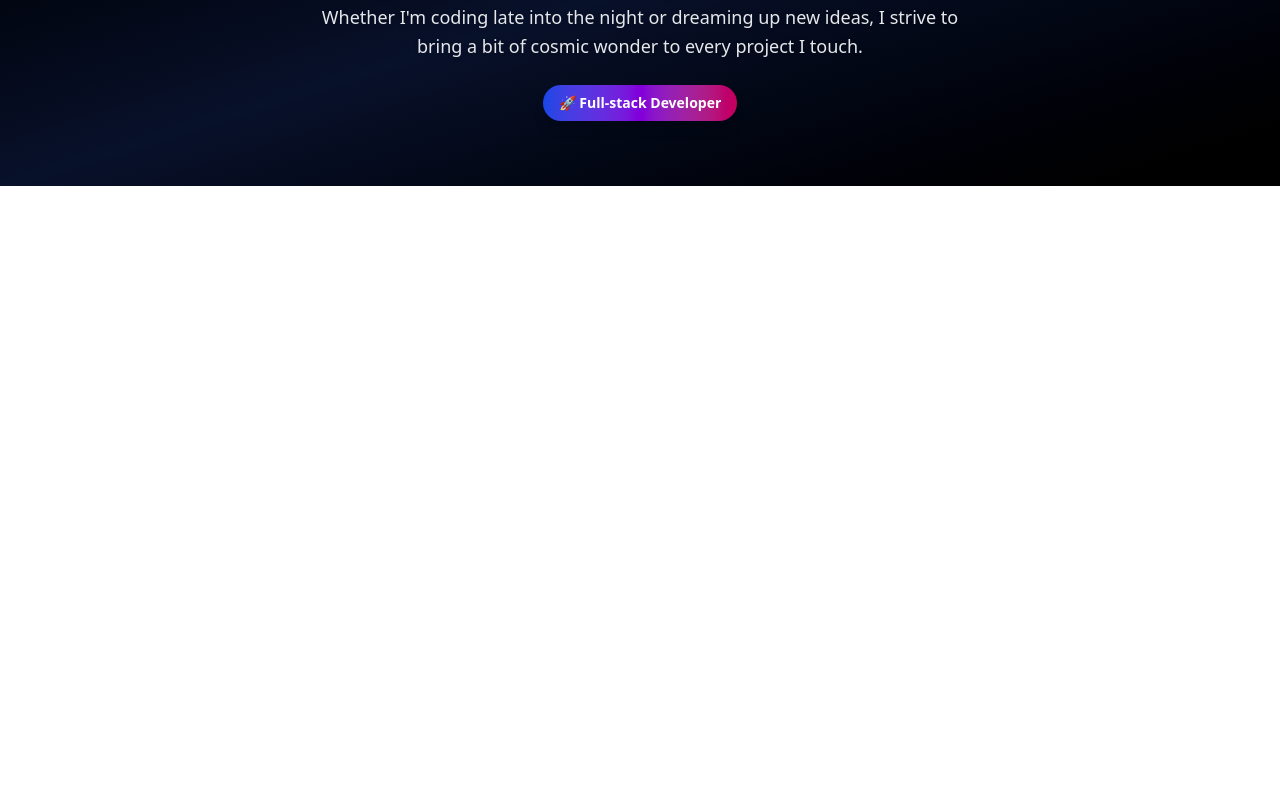
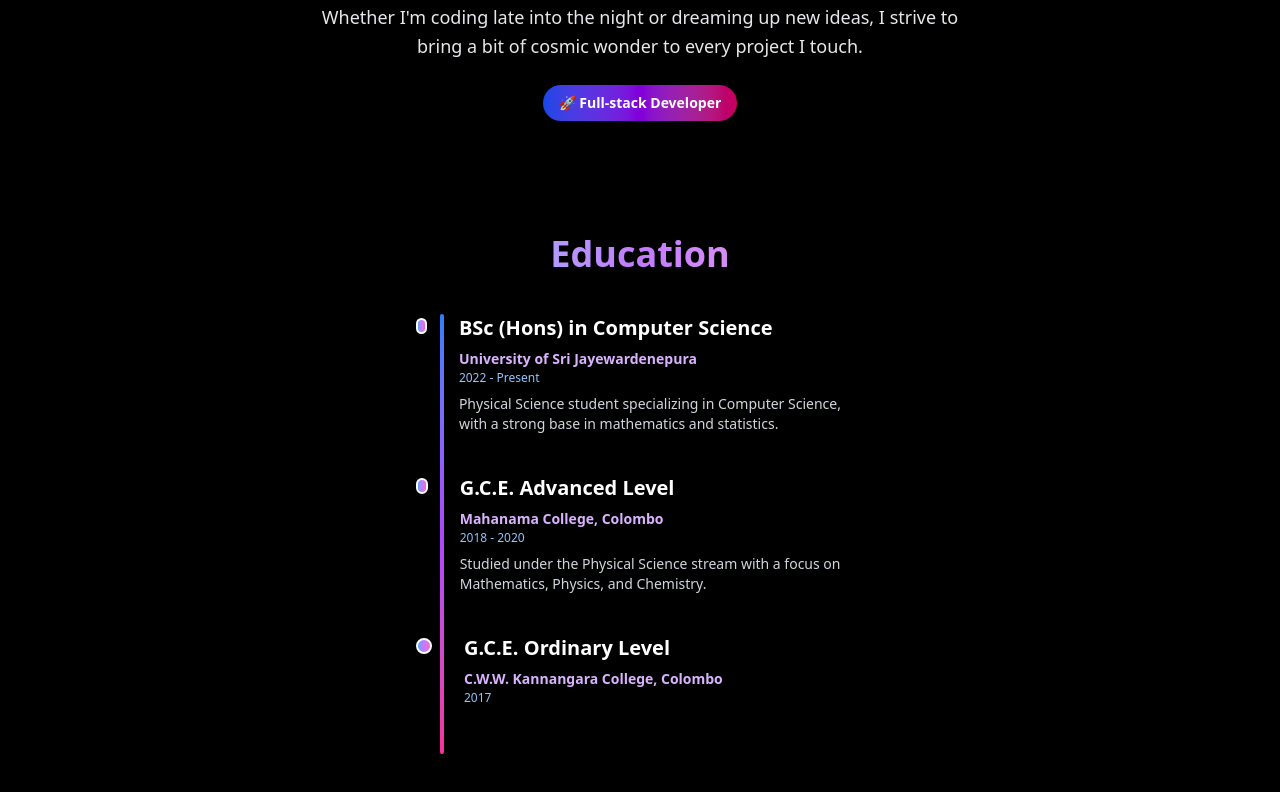
Before and after one commit to kavinduhcolombage/portfolio, a React (Vite) app: page / in a window 1280 px wide. Shown: the part 798-1590 px from the top of the page. Before the commit the page ends 984 px from the top, so only its background shows below. Built offline with nearby package versions, Linux system fonts and the light colour scheme.

Commit message:
add Education section to Portfolio

```diff
--- a/src/Content/Portfolio.tsx
+++ b/src/Content/Portfolio.tsx
@@ -1,6 +1,7 @@
 import Navbar from "../Components/Navbar";
 import StarNetworkBackground from "../Components/StarNetworkBackground";
 import AboutMe from "../Sections/Aboutme";
+import Education from "../Sections/Education";
 import Introduction from "../Sections/Introduction";
 
 const Portfolio = () => {
@@ -10,6 +11,7 @@ const Portfolio = () => {
             <Navbar />
             <Introduction />
             <AboutMe />
+            <Education/>
         </div>
     );
 };
--- a/src/Sections/AboutMe.tsx
+++ b/src/Sections/AboutMe.tsx
@@ -3,11 +3,11 @@ const AboutMe = () => {
     <section className="relative flex flex-col items-center justify-center min-h-[50vh] px-6 py-12">
       {/* Glowing stars background effect */}
       <div className="absolute inset-0 pointer-events-none z-0">
-        <div className="w-full h-full bg-gradient-to-br from-black via-blue-900 to-black opacity-30"></div>
+        <div className="w-full h-full opacity-30"></div>
         {/* Add more decorative elements if you want */}
       </div>
       <div className="relative z-10 text-center max-w-2xl">
-        <h2 className="text-4xl font-extrabold text-transparent bg-clip-text bg-gradient-to-r from-blue-900 via-white to-blue-900 drop-shadow-lg mb-6">
+        <h2 className="text-4xl font-extrabold text-transparent bg-clip-text bg-gradient-to-r from-blue-400 via-purple-400 to-pink-400 drop-shadow-lg mb-6">
           About Me
         </h2>
         <p className="text-lg text-gray-200 mb-6 leading-relaxed drop-shadow">
--- /dev/null
+++ b/src/Sections/Education.tsx
@@ -0,0 +1,52 @@
+const educationData = [
+  {
+    title: "BSc (Hons) in Computer Science",
+    institution: "University of Sri Jayewardenepura",
+    year: "2022 - Present",
+    description: "Physical Science student specializing in Computer Science, with a strong base in mathematics and statistics.",
+  },
+  {
+    title: "G.C.E. Advanced Level",
+    institution: "Mahanama College, Colombo",
+    year: "2018 - 2020",
+    description: "Studied under the Physical Science stream with a focus on Mathematics, Physics, and Chemistry.",
+  },
+  {
+    title: "G.C.E. Ordinary Level",
+    institution: "C.W.W. Kannangara College, Colombo",
+    year: "2017",
+    description: "",
+  },
+];
+
+const Education = () => {
+  return (
+    <section className="relative flex flex-col items-center justify-center min-h-[50vh] px-6 py-12">
+      <div className="relative z-10 text-center max-w-2xl">
+        <h2 className="text-4xl font-extrabold text-transparent bg-clip-text bg-gradient-to-r from-blue-300 via-purple-400 to-pink-300 drop-shadow-lg mb-10">
+          Education
+        </h2>
+        <div className="flex flex-col items-center">
+          <div className="relative w-full max-w-md">
+            {/* Timeline vertical line */}
+            <div className="absolute left-6 top-0 h-full w-1 bg-gradient-to-b from-blue-500 via-purple-500 to-pink-500 rounded-full"></div>
+            {educationData.map((edu, idx) => (
+              <div key={idx} className="flex items-start mb-10 relative">
+                {/* Timeline dot */}
+                <div className="z-10 mt-1 w-4 h-4 rounded-full bg-gradient-to-r from-blue-400 via-purple-400 to-pink-400 shadow-lg border-2 border-white"></div>
+                <div className="ml-8 text-left">
+                  <h3 className="text-xl font-bold text-white mb-1">{edu.title}</h3>
+                  <span className="text-sm text-purple-300 font-semibold">{edu.institution}</span>
+                  <span className="block text-xs text-blue-300 mb-2">{edu.year}</span>
+                  <p className="text-gray-300 text-sm">{edu.description}</p>
+                </div>
+              </div>
+            ))}
+          </div>
+        </div>
+      </div>
+    </section>
+  );
+};
+
+export default Education;
```
